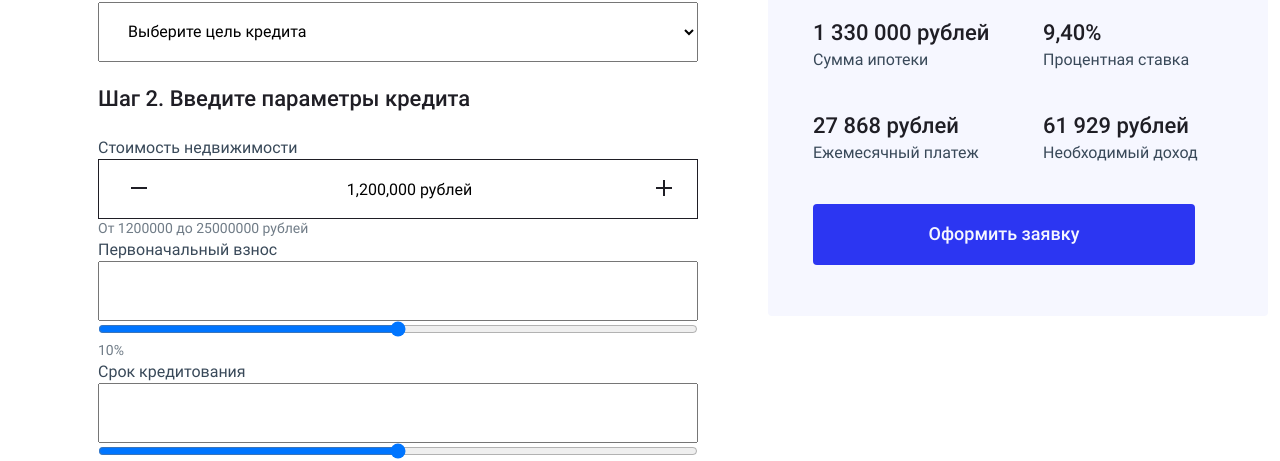
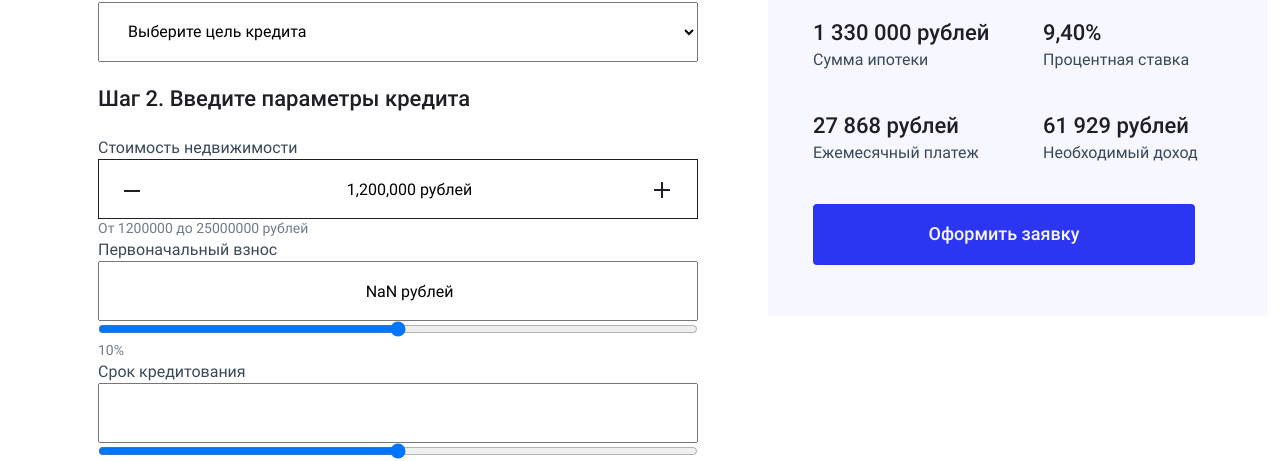
Before and after one commit to sanich123/ligaBank, a React (Create React App) app: page / in a window 1280 px wide. Shown: the part 1231-1692 px from the top of the page. Built offline with nearby package versions, Linux system fonts and the light colour scheme.

Commit message:
Some work in progress

```diff
--- a/public/css/style.css
+++ b/public/css/style.css
@@ -1068,22 +1068,22 @@ body {
 }
 
 .price-input, .price-deposite, .input-time {
+  width: 100%;
+  text-align: center;
   width: 600px;
   height: 60px;
   padding-left: 25px;
-}
-
-.price-input {
-  width: 100%;
-  text-align: center;
 }
 
 .input-range {
   width: 600px;
 }
 
+.input-wrapper {
+  position: relative;
+}
+
 .price-label {
-  position: relative;
   font-family: 'Roboto';
   font-style: normal;
   font-weight: 400;
@@ -1094,23 +1094,25 @@ body {
 
 .price-input__btn {
   position: absolute;
+  width: 20px;
+  height: 20px;
   border: none;
   outline: none;
   background: transparent;
   cursor: pointer;
-
+  z-index: 100;
 }
 
 .minus {
   z-index: 100;
-  left: 125px;
-  top: 1405px;
+  left: 20px;
+  top: 40px;
 }
 
 .plus {
   z-index: 100;
-  left: 650px;
-  top: 1410px;
+  left: 550px;
+  top: 44px;
 }
 
 .sub-input {
@@ -1132,7 +1134,6 @@ body {
   display: flex;
   flex-direction: column;
   align-items: center;
-  /* justify-content: center; */
 }
 
 .proposal {
--- a/src/components/calculator/step2/priceOfEstate.tsx
+++ b/src/components/calculator/step2/priceOfEstate.tsx
@@ -1,11 +1,14 @@
-import { useState } from 'react';
 import { MAX_PRICE, MIN_PRICE, STEP_PRICE } from '../../../utils/const';
 import { getCleanedNumber } from '../../../utils/utils';
 import { MinusIcon, PlusIcon } from '../../svg';
 
-export default function PriceOfEstate() {
-  const initialPrice = `${MIN_PRICE.toLocaleString()} рублей`;
-  const [price, setPrice] = useState(initialPrice);
+interface PriceOfEstateProps {
+  price: string,
+  setPrice: (arg: string) => void,
+}
+
+export default function PriceOfEstate({price, setPrice}: PriceOfEstateProps) {
+
   const isInvalidInput =
       getCleanedNumber(price) < MIN_PRICE ||
       getCleanedNumber(price) > MAX_PRICE;
--- a/src/components/calculator/step2/step2.tsx
+++ b/src/components/calculator/step2/step2.tsx
@@ -1,13 +1,18 @@
+import { useState } from 'react';
+import { MIN_PRICE } from '../../../utils/const';
+import { getCleanedNumber } from '../../../utils/utils';
 import PriceOfEstate from './priceOfEstate';
 
 export default function Step2() {
-
+  const initialPrice = `${MIN_PRICE.toLocaleString()} рублей`;
+  const [price, setPrice] = useState(initialPrice);
+  console.log(price);
   return (
     <>
       <h3>Шаг 2. Введите параметры кредита</h3>
       <div className="step-two-wrapper">
 
-        <PriceOfEstate/>
+        <PriceOfEstate price={price} setPrice={setPrice} />
 
         <div className="input-wrapper">
           <label className="price-label" htmlFor="input-deposit">
@@ -15,13 +20,22 @@ export default function Step2() {
           </label>
           <br />
           <input
-            type="number"
+            type="text"
             id="input-deposit"
             className="price-deposite"
-            readOnly
+            value={`${(getCleanedNumber(price) / 10).toLocaleString()} рублей`}
+            tabIndex={0}
           />
           <br />
-          <input type="range" className="input-range" />
+          <input
+            type="range"
+            className="input-range"
+            min="10"
+            max="100"
+            step="5"
+            value={getCleanedNumber(price) / 100000}
+            onChange={({target}) => console.log(target.value)}
+          />
           <br />
           <span className="sub-input">10%</span>
         </div>
```
